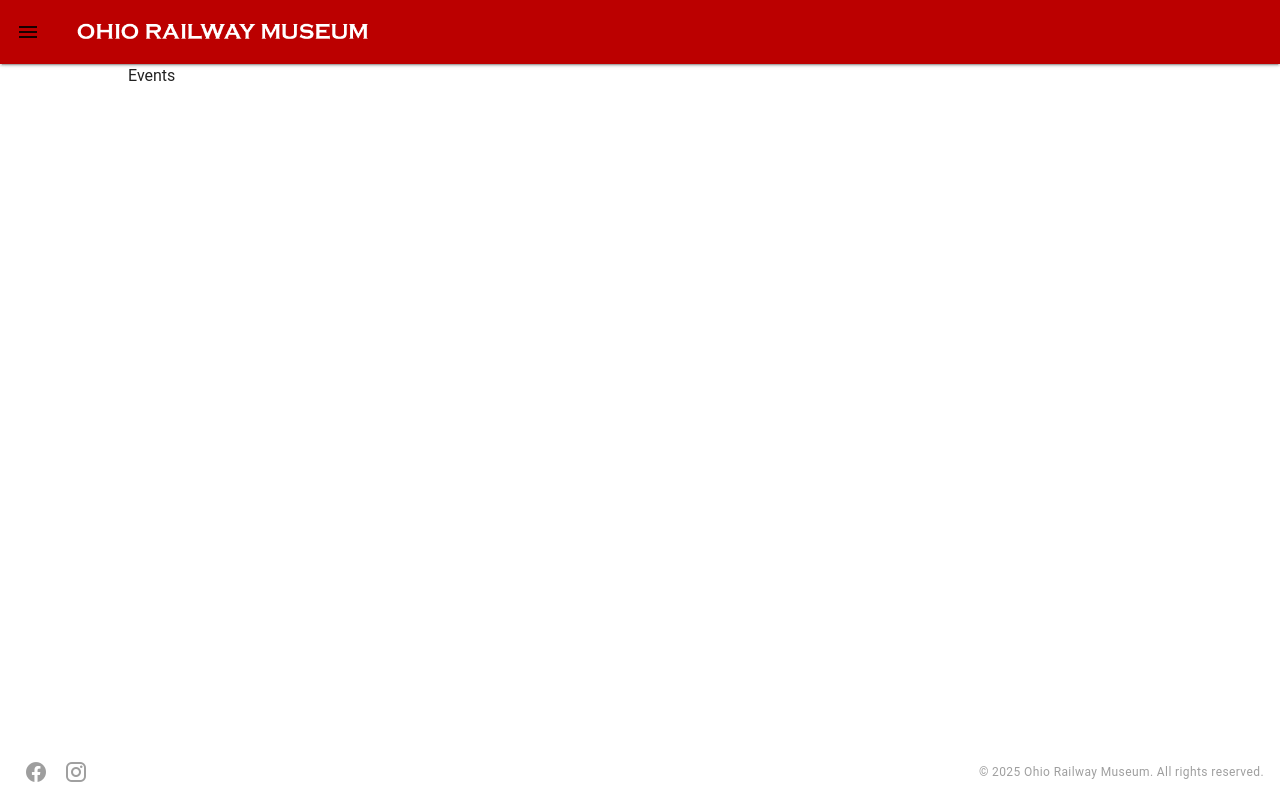
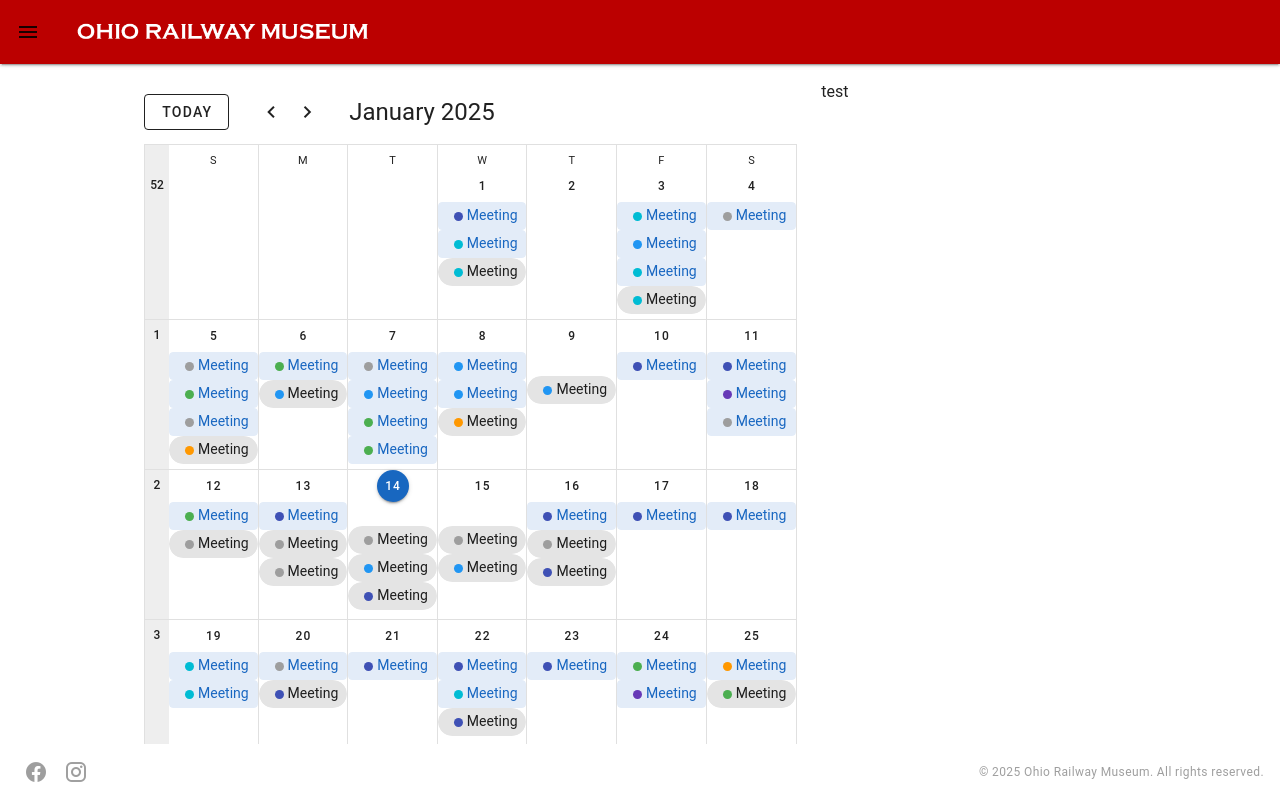
Before and after one commit to Maxfojtik/ORMFront, a Vue app in the folder ORMFront/: page /events in a window 1280 px wide. Shown: the top 798 px of the page. Built offline with nearby package versions, Linux system fonts and the light colour scheme.

Commit message:
CALENDOOOOR

```diff
--- a/ORMFront/src/pages/events.vue
+++ b/ORMFront/src/pages/events.vue
@@ -1,6 +1,70 @@
 <template>
-   Events
-</template>
+   <v-container>
+      <v-row class="fill-height">
+         <v-col cols="8">
+            <v-sheet>
+               <v-calendar
+               ref="calendar"
+               v-model="today"
+               :events="events"
+               color="primary"
+               type="month"
+               ></v-calendar>
+            </v-sheet>
+         </v-col>
+         <v-col>
+            test
+         </v-col>
+      </v-row>
+   </v-container>
+ </template>
+ <script>
+   import { useDate } from 'vuetify'
 
-<script>
-</script>
+   export default {
+     data: () => ({
+       focus: '',
+       events: [],
+       colors: ['blue', 'indigo', 'deep-purple', 'cyan', 'green', 'orange', 'grey darken-1'],
+       names: ['Meeting'],
+     }),
+     mounted () {
+       const adapter = useDate()
+       this.fetchEvents({ start: adapter.startOfDay(adapter.startOfMonth(new Date())), end: adapter.endOfDay(adapter.endOfMonth(new Date())) })
+     },
+     methods: {
+       getEventColor (event) {
+         return event.color
+       },
+       fetchEvents ({ start, end }) {
+         const events = []
+
+         const min = start
+         const max = end
+         const days = (max.getTime() - min.getTime()) / 86400000
+         const eventCount = this.rnd(days, days + 20)
+
+         for (let i = 0; i < eventCount; i++) {
+           const allDay = this.rnd(0, 3) === 0
+           const firstTimestamp = this.rnd(min.getTime(), max.getTime())
+           const first = new Date(firstTimestamp - (firstTimestamp % 900000))
+           const secondTimestamp = this.rnd(2, allDay ? 288 : 8) * 900000
+           const second = new Date(first.getTime() + secondTimestamp)
+
+           events.push({
+             title: this.names[this.rnd(0, this.names.length - 1)],
+             start: first,
+             end: second,
+             color: this.colors[this.rnd(0, this.colors.length - 1)],
+             allDay: !allDay,
+           })
+         }
+
+         this.events = events
+       },
+       rnd (a, b) {
+         return Math.floor((b - a + 1) * Math.random()) + a
+       },
+     },
+   }
+ </script>
--- a/ORMFront/src/plugins/vuetify.js
+++ b/ORMFront/src/plugins/vuetify.js
@@ -10,10 +10,14 @@ import 'vuetify/styles'
 
 // Composables
 import { createVuetify } from 'vuetify'
+import { VCalendar } from 'vuetify/labs/VCalendar'
 
 // https://vuetifyjs.com/en/introduction/why-vuetify/#feature-guides
 export default createVuetify({
   theme: {
     defaultTheme: 'dark',
   },
+  components: {
+    VCalendar,
+  },
 })
```
